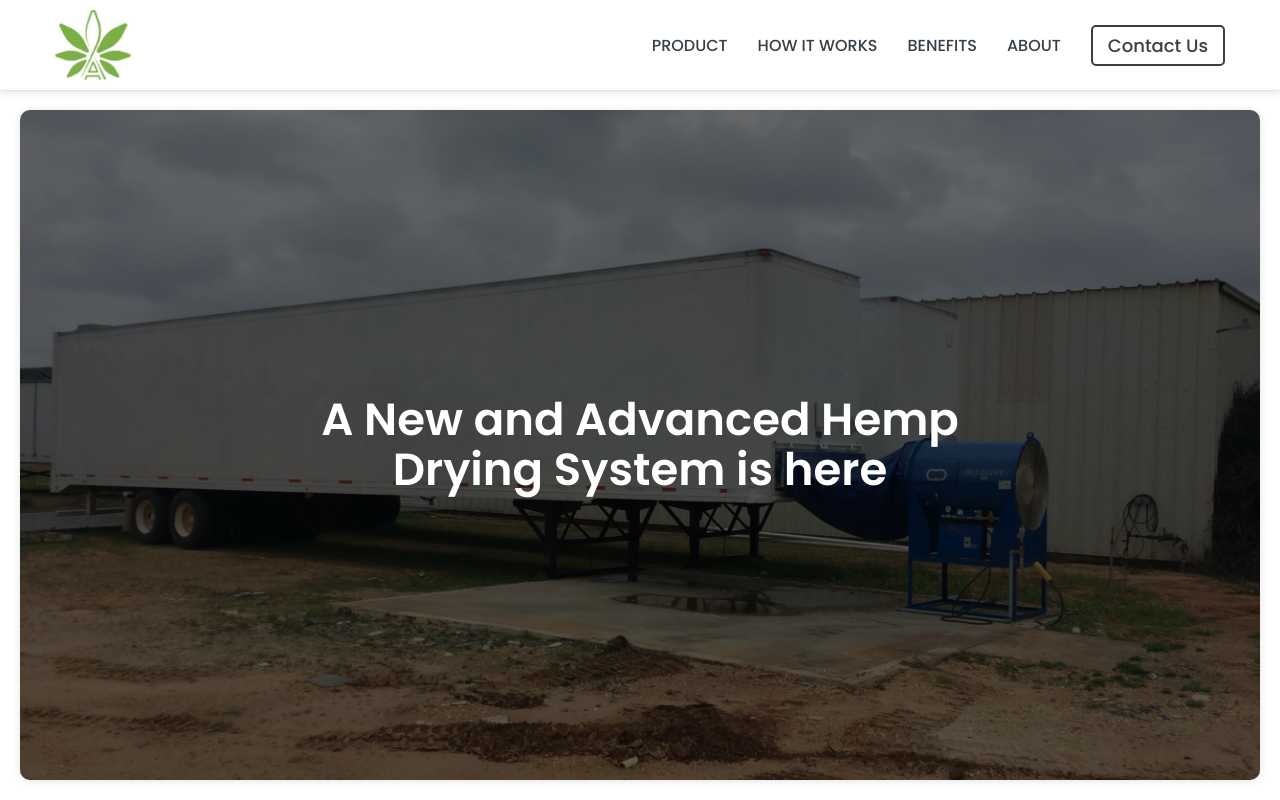
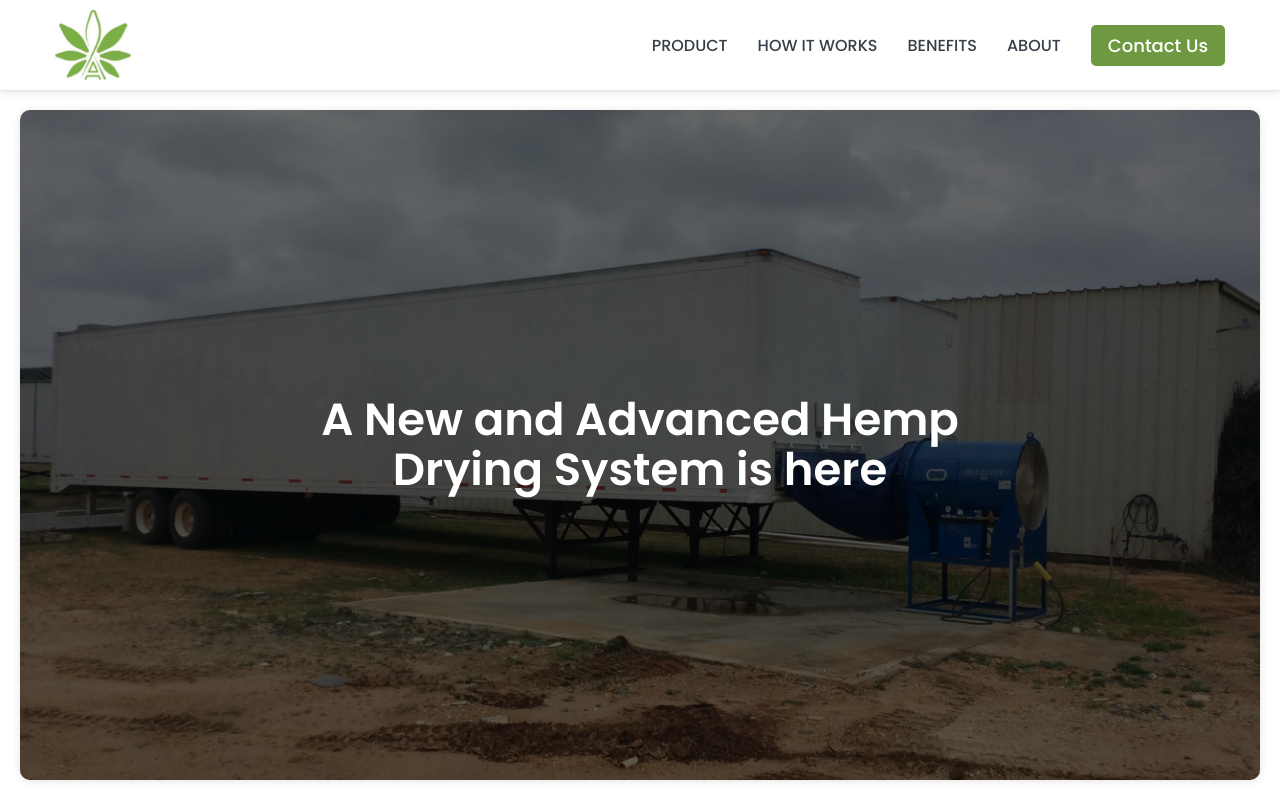
Before and after one commit to dyaroshevych/advanced-hemp-trailer, a React (Create React App) app: page / in a window 1280 px wide. Shown: the top 800 px of the page. Built offline with nearby package versions, Linux system fonts and the light colour scheme.

Commit message:
changed navigation button, moved video section

```diff
--- a/src/App.js
+++ b/src/App.js
@@ -20,10 +20,10 @@ const App = () => {
     <div className="App">
       <Navigation links={[product, howItWorks, benefits, about]} />
       <Header />
-      <VideoSection />
       <ProductSection />
       <HowItWorksSection />
       <BenefitsSection />
+      <VideoSection />
       <AboutSection />
       <SupportSection />
     </div>
--- a/src/components/Navigation.jsx
+++ b/src/components/Navigation.jsx
@@ -56,7 +56,7 @@ const Navigation = ({ links }) => {
             ))}
             <li className="navigation__link-container" onClick={toggleForm}>
               <Fade delay={links.length * 100}>
-                <Button color="gray">Contact Us</Button>
+                <Button color="green">Contact Us</Button>
               </Fade>
             </li>
           </ul>
```
